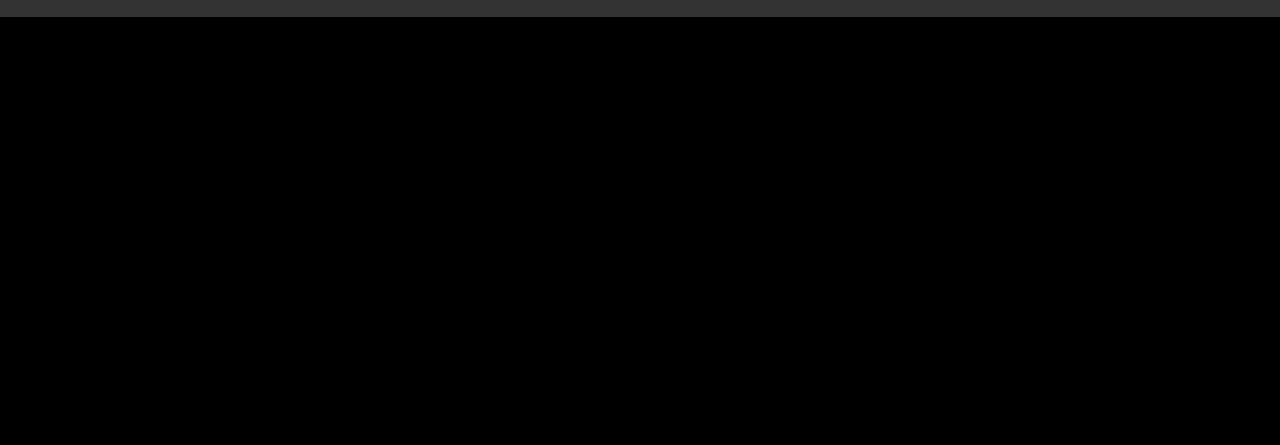
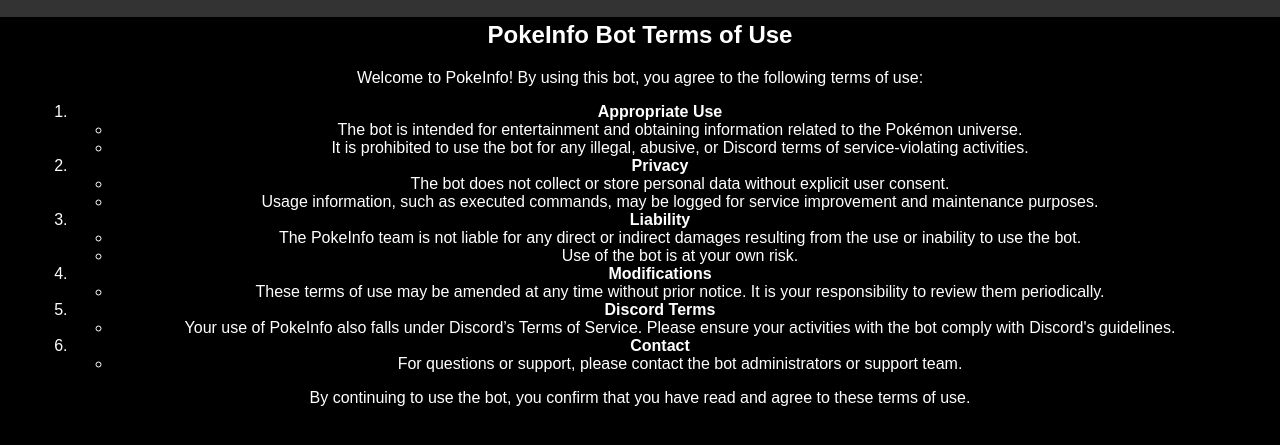
Before and after one commit to Haazzeer/ToS, a plain HTML site: page index.html in a window 1280 px wide. Shown: the part 783-1228 px from the top of the page. Before the commit the page ends 816 px from the top, so only its background shows below. Drawn offline with Linux system fonts and the light colour scheme.

Commit message:
Update index.html

```diff
--- a/index.html
+++ b/index.html
@@ -23,6 +23,54 @@
 
         <!-- Adicionando o widget do Discord -->
         <iframe src="https://discord.com/widget?id=1111343230106226689&theme=dark" width="350" height="500" allowtransparency="true" frameborder="0" sandbox="allow-popups allow-popups-to-escape-sandbox allow-same-origin allow-scripts"></iframe>
+
+        <!-- Termos de Uso -->
+        <section>
+            <h2>PokeInfo Bot Terms of Use</h2>
+            <p>Welcome to PokeInfo! By using this bot, you agree to the following terms of use:</p>
+            <ol>
+                <li>
+                    <strong>Appropriate Use</strong>
+                    <ul>
+                        <li>The bot is intended for entertainment and obtaining information related to the Pokémon universe.</li>
+                        <li>It is prohibited to use the bot for any illegal, abusive, or Discord terms of service-violating activities.</li>
+                    </ul>
+                </li>
+                <li>
+                    <strong>Privacy</strong>
+                    <ul>
+                        <li>The bot does not collect or store personal data without explicit user consent.</li>
+                        <li>Usage information, such as executed commands, may be logged for service improvement and maintenance purposes.</li>
+                    </ul>
+                </li>
+                <li>
+                    <strong>Liability</strong>
+                    <ul>
+                        <li>The PokeInfo team is not liable for any direct or indirect damages resulting from the use or inability to use the bot.</li>
+                        <li>Use of the bot is at your own risk.</li>
+                    </ul>
+                </li>
+                <li>
+                    <strong>Modifications</strong>
+                    <ul>
+                        <li>These terms of use may be amended at any time without prior notice. It is your responsibility to review them periodically.</li>
+                    </ul>
+                </li>
+                <li>
+                    <strong>Discord Terms</strong>
+                    <ul>
+                        <li>Your use of PokeInfo also falls under Discord’s Terms of Service. Please ensure your activities with the bot comply with Discord's guidelines.</li>
+                    </ul>
+                </li>
+                <li>
+                    <strong>Contact</strong>
+                    <ul>
+                        <li>For questions or support, please contact the bot administrators or support team.</li>
+                    </ul>
+                </li>
+            </ol>
+            <p>By continuing to use the bot, you confirm that you have read and agree to these terms of use.</p>
+        </section>
     </main>
     <footer>
         <p>&copy; 2024 My GitHub Pages Site</p>
```
